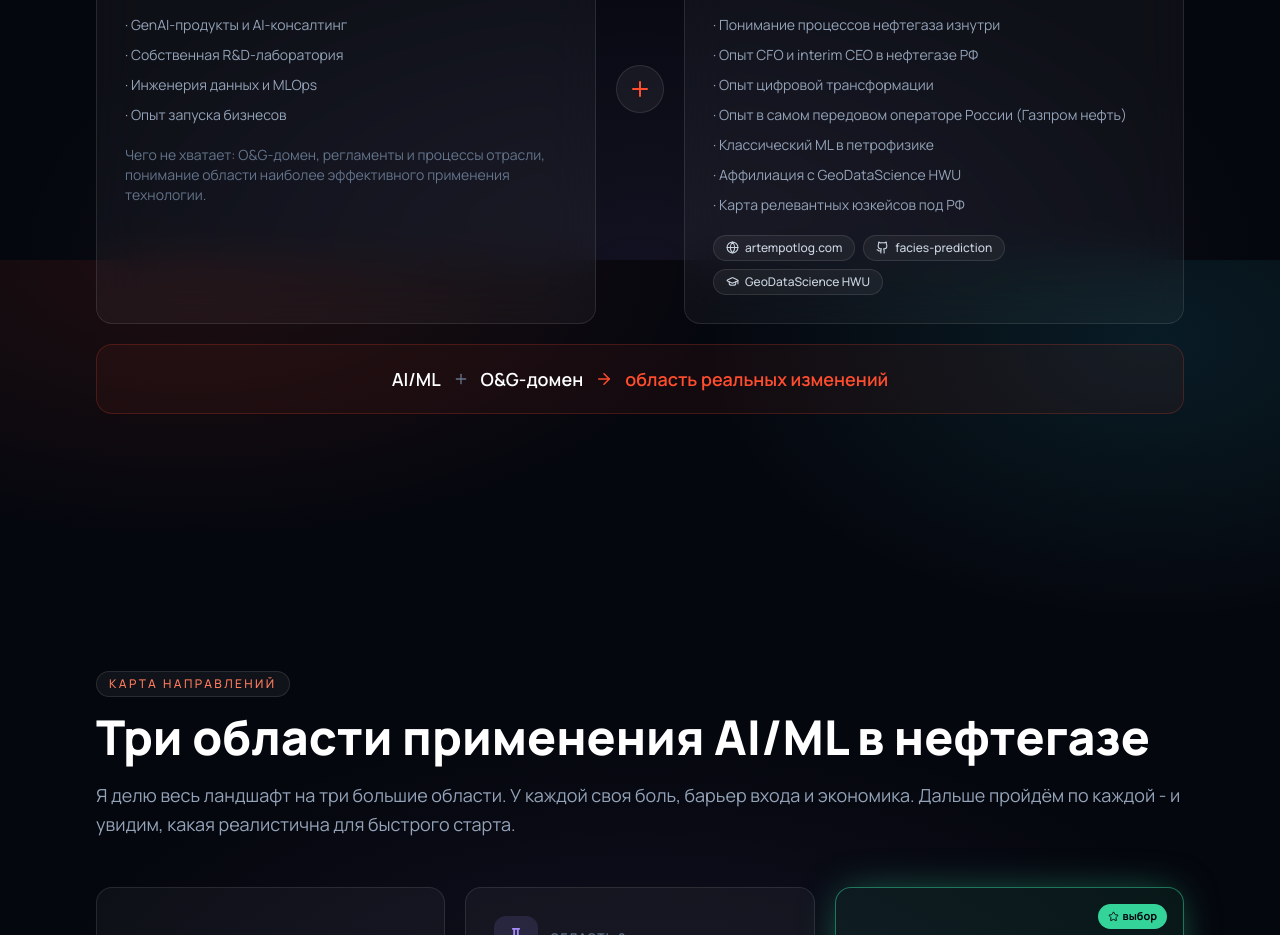
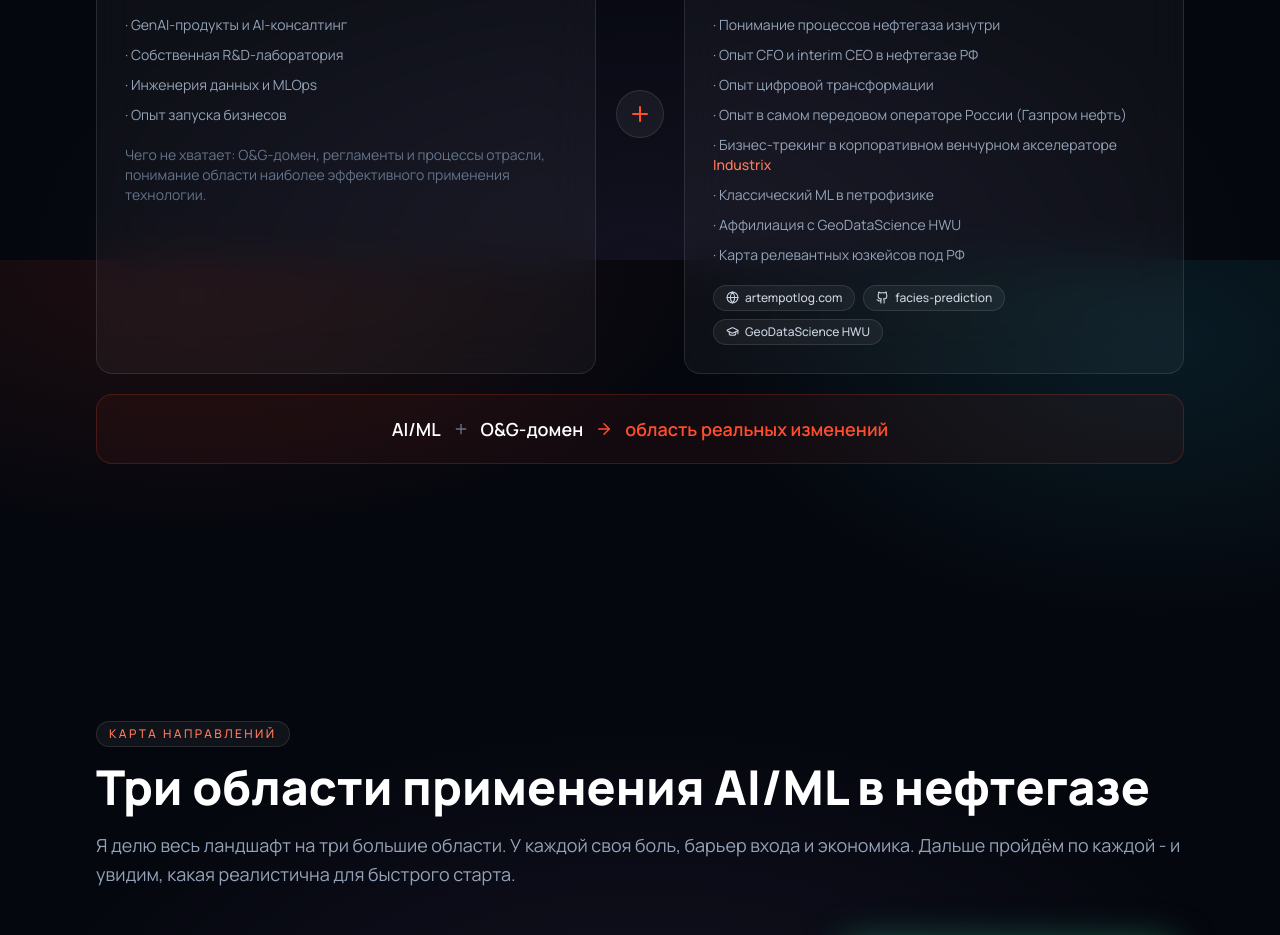
Before and after one commit to artem-potlog/oil-gas-ai-rmr, a React (Vite) app: page / in a window 1280 px wide. Shown: the part 1340-2275 px from the top of the page. Built offline with nearby package versions, Linux system fonts and the light colour scheme.

Commit message:
Add Industrix business-tracking bullet to about section

```diff
--- a/src/components/Context.tsx
+++ b/src/components/Context.tsx
@@ -63,6 +63,17 @@ export default function Context() {
               <li>· Опыт CFO и interim CEO в нефтегазе РФ</li>
               <li>· Опыт цифровой трансформации</li>
               <li>· Опыт в самом передовом операторе России (Газпром нефть)</li>
+              <li>
+                · Бизнес-трекинг в корпоративном венчурном акселераторе{' '}
+                <a
+                  href="https://techpartners.gazprom-neft.ru/industrix/"
+                  target="_blank"
+                  rel="noreferrer"
+                  className="font-medium text-brand-soft underline-offset-2 transition hover:underline"
+                >
+                  Industrix
+                </a>
+              </li>
               <li>· Классический ML в петрофизике</li>
               <li>· Аффилиация с GeoDataScience HWU</li>
               <li>· Карта релевантных юзкейсов под РФ</li>
```
